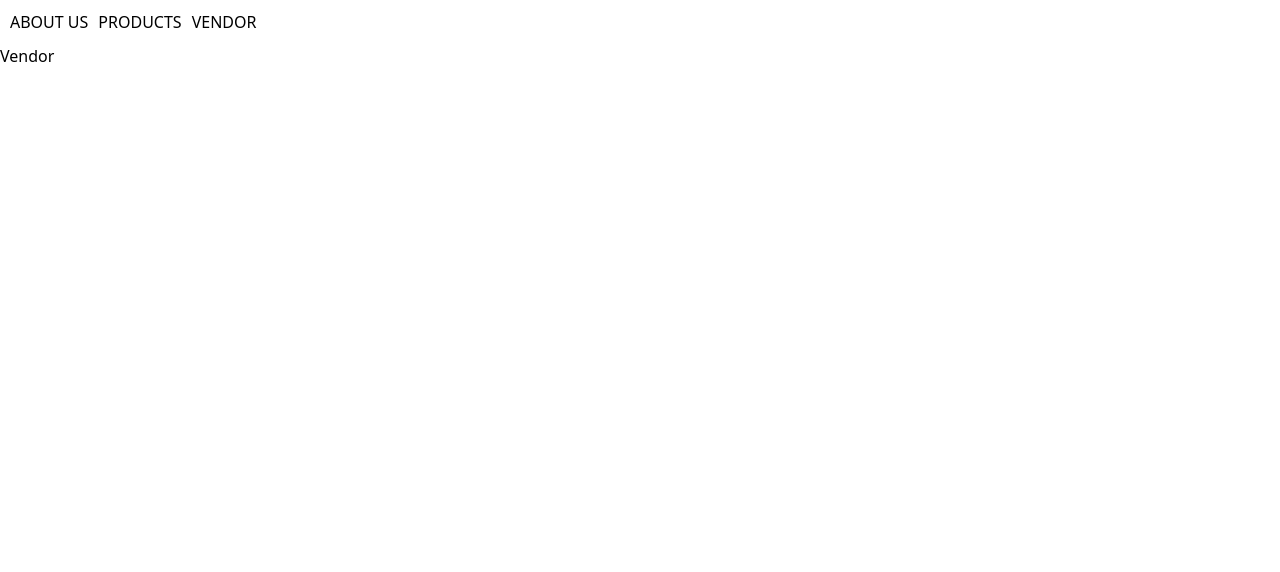
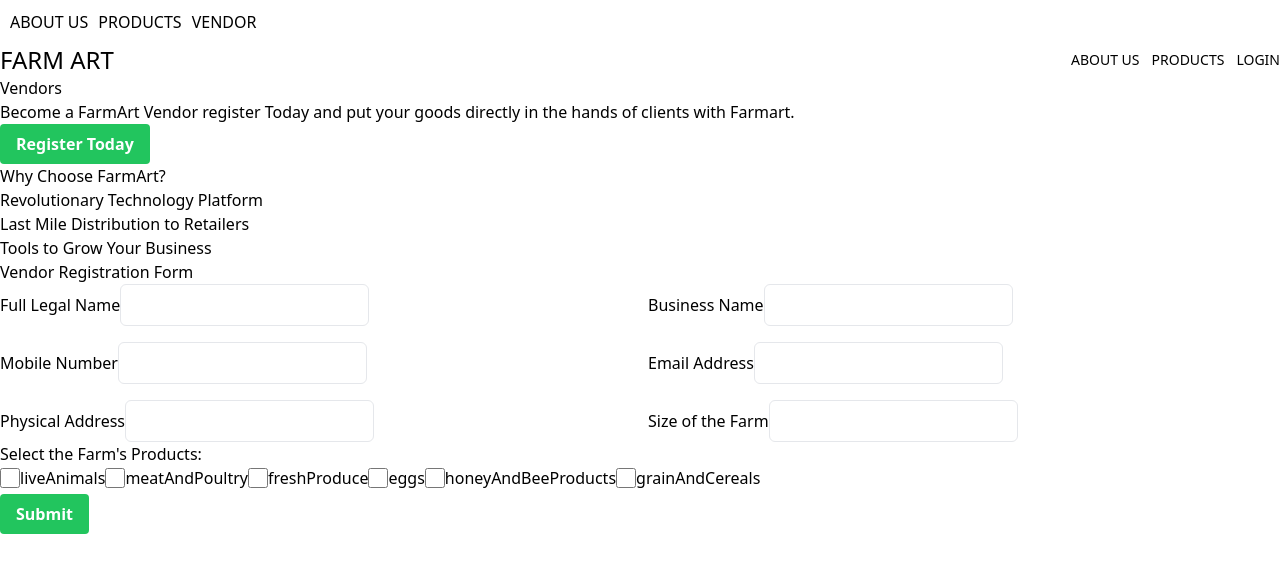
Before and after one commit to michellemwangi01/The-Farmart-Frontend, a React (Create React App) app in the folder client/: page /vendor in a window 1280 px wide. Shown: the top 572 px of the page. Built offline with nearby package versions, Linux system fonts and the light colour scheme; no server answers.

Commit message:
working on vendors page

```diff
--- a/client/src/components/Vendor.jsx
+++ b/client/src/components/Vendor.jsx
@@ -1,7 +1,177 @@
-import React from "react";
+import React, { Component } from 'react';
 
-const Vendor = () => {
-  return <div>Vendor</div>;
-};
+class VendorPage extends Component {
+  state = {
+    fullName: '',
+    businessName: '',
+    mobileNumber: '',
+    email: '',
+    address: '',
+    farmSize: '',
+    location: '',
+    selectedProducts: {
+      liveAnimals: false,
+      meatAndPoultry: false,
+      freshProduce: false,
+      eggs: false,
+      honeyAndBeeProducts: false,
+      grainAndCereals: false,
+    },
+  };
 
-export default Vendor;
+  handleInputChange = (e) => {
+    this.setState({ [e.target.name]: e.target.value });
+  };
+
+  handleProductSelection = (product) => {
+    this.setState((prevState) => ({
+      selectedProducts: {
+        ...prevState.selectedProducts,
+        [product]: !prevState.selectedProducts[product],
+      },
+    }));
+  };
+
+  handleSubmit = (e) => {
+    e.preventDefault();
+    // Handle form submission here, e.g., send data to the server
+  };
+
+  render() {
+    return (
+      <div className="vendor-page">
+        <div className="header flex justify-between items-center">
+          <div className="logo">
+            <h1 className="text-2xl">FARM ART</h1>
+          </div>
+          <div className="navigation">
+            <ul className="flex space-x-3">
+              <li className="text-sm">ABOUT US</li>
+              <li className="text-sm">PRODUCTS</li>
+              <li className="text-sm">LOGIN</li>
+            </ul>
+          </div>
+        </div>
+        <div className="title">
+          <h2>Vendors</h2>
+          <p>Become a FarmArt Vendor
+            register Today and put your goods directly in the hands of clients with Farmart.
+          </p>
+          <button className="bg-green-500 hover:bg-blue-700 text-white font-semibold py-2 px-4 rounded">
+            Register Today
+          </button>
+        </div>
+        <div className="why-choose-farmart">
+          <p>Why Choose FarmArt?</p>
+          <div className="features">
+            <div className="feature">
+              <p>Revolutionary Technology Platform</p>
+            </div>
+            <div className="feature">
+              <p>Last Mile Distribution to Retailers</p>
+            </div>
+            <div className="feature">
+              <p>Tools to Grow Your Business</p>
+            </div>
+          </div>
+        </div>
+        <div className="registration-form">
+          <h2>Vendor Registration Form</h2>
+          <form onSubmit={this.handleSubmit}>
+            <div className="grid grid-cols-2 gap-4">
+              <div>
+                <label htmlFor="fullName">Full Legal Name</label>
+                <input
+                  type="text"
+                  id="fullName"
+                  name="fullName"
+                  value={this.state.fullName}
+                  onChange={this.handleInputChange}
+                  className="border rounded-md p-2"
+                />
+              </div>
+              <div>
+                <label htmlFor="businessName">Business Name</label>
+                <input
+                  type="text"
+                  id="businessName"
+                  name="businessName"
+                  value={this.state.businessName}
+                  onChange={this.handleInputChange}
+                  className="border rounded-md p-2"
+                />
+              </div>
+              <div>
+                <label htmlFor="mobileNumber">Mobile Number</label>
+                <input
+                  type="tel"
+                  id="mobileNumber"
+                  name="mobileNumber"
+                  value={this.state.mobileNumber}
+                  onChange={this.handleInputChange}
+                  className="border rounded-md p-2"
+                />
+              </div>
+              <div>
+                <label htmlFor="email">Email Address</label>
+                <input
+                  type="email"
+                  id="email"
+                  name="email"
+                  value={this.state.email}
+                  onChange={this.handleInputChange}
+                  className="border rounded-md p-2"
+                />
+              </div>
+              <div>
+                <label htmlFor="address">Physical Address</label>
+                <input
+                  type="text"
+                  id="address"
+                  name="address"
+                  value={this.state.address}
+                  onChange={this.handleInputChange}
+                  className="border rounded-md p-2"
+                />
+              </div>
+              <div>
+                <label htmlFor="farmSize">Size of the Farm</label>
+                <input
+                  type="text"
+                  id="farmSize"
+                  name="farmSize"
+                  value={this.state.farmSize}
+                  onChange={this.handleInputChange}
+                  className="border rounded-md p-2"
+                />
+              </div>
+            </div>
+            <div className="map">
+              {/* Add Google Maps integration here */}
+            </div>
+            <div className="product-selection">
+              <p>Select the Farm's Products:</p>
+              {Object.keys(this.state.selectedProducts).map((product) => (
+                <label key={product} className="inline-flex items-center space-x-2">
+                  <input
+                    type="checkbox"
+                    name={product}
+                    checked={this.state.selectedProducts[product]}
+                    onChange={() => this.handleProductSelection(product)}
+                    className="form-checkbox h-5 w-5 text-green-600"
+                  />
+                  {product}
+                </label>
+              ))}
+            </div>
+            <button type="submit" className="bg-green-500 hover:bg-blue-700 text-white font-semibold py-2 px-4 rounded">
+              Submit
+            </button>
+          </form>
+        </div>
+      </div>
+    );
+  }
+}
+
+export default VendorPage;
```
